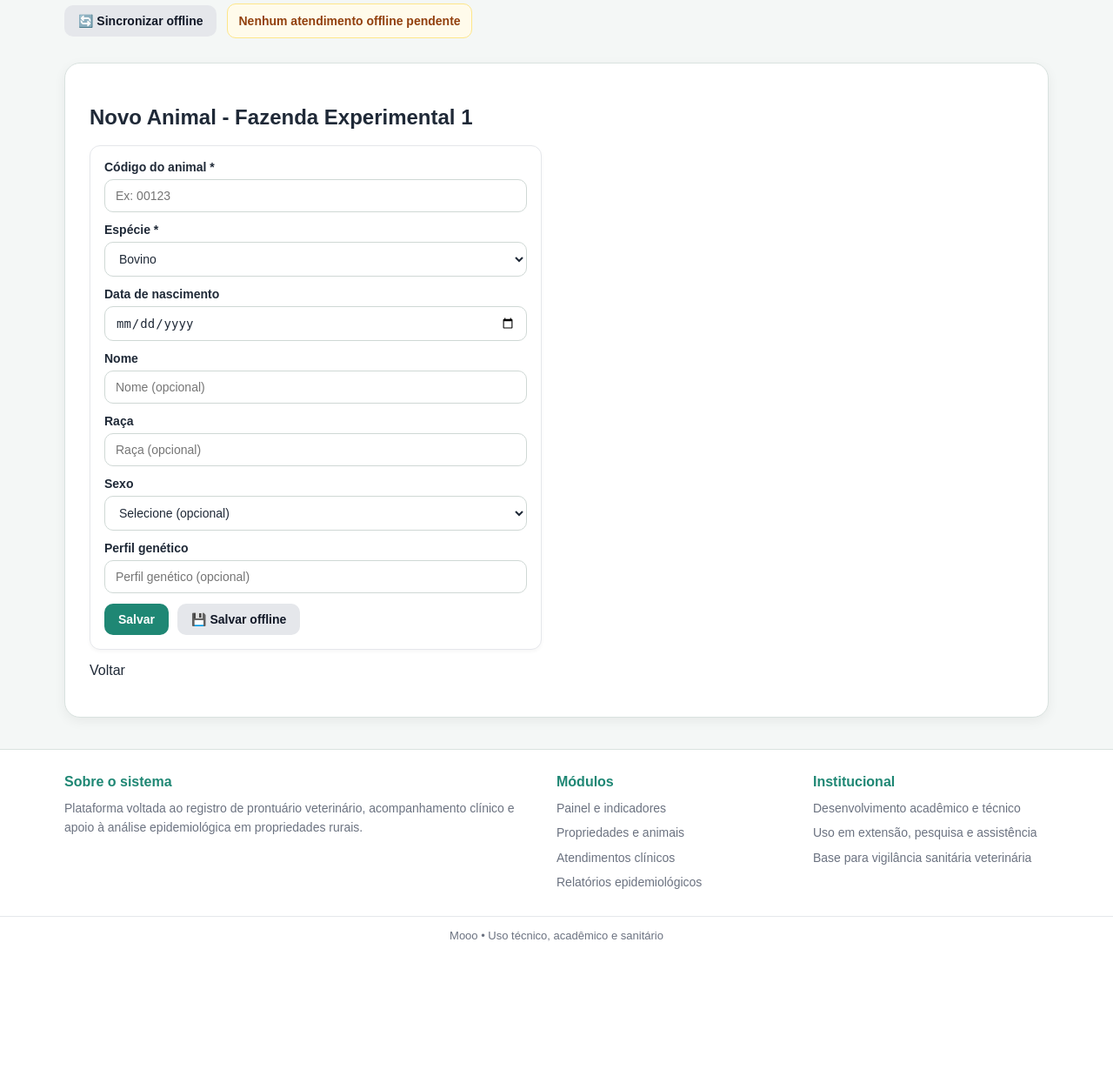
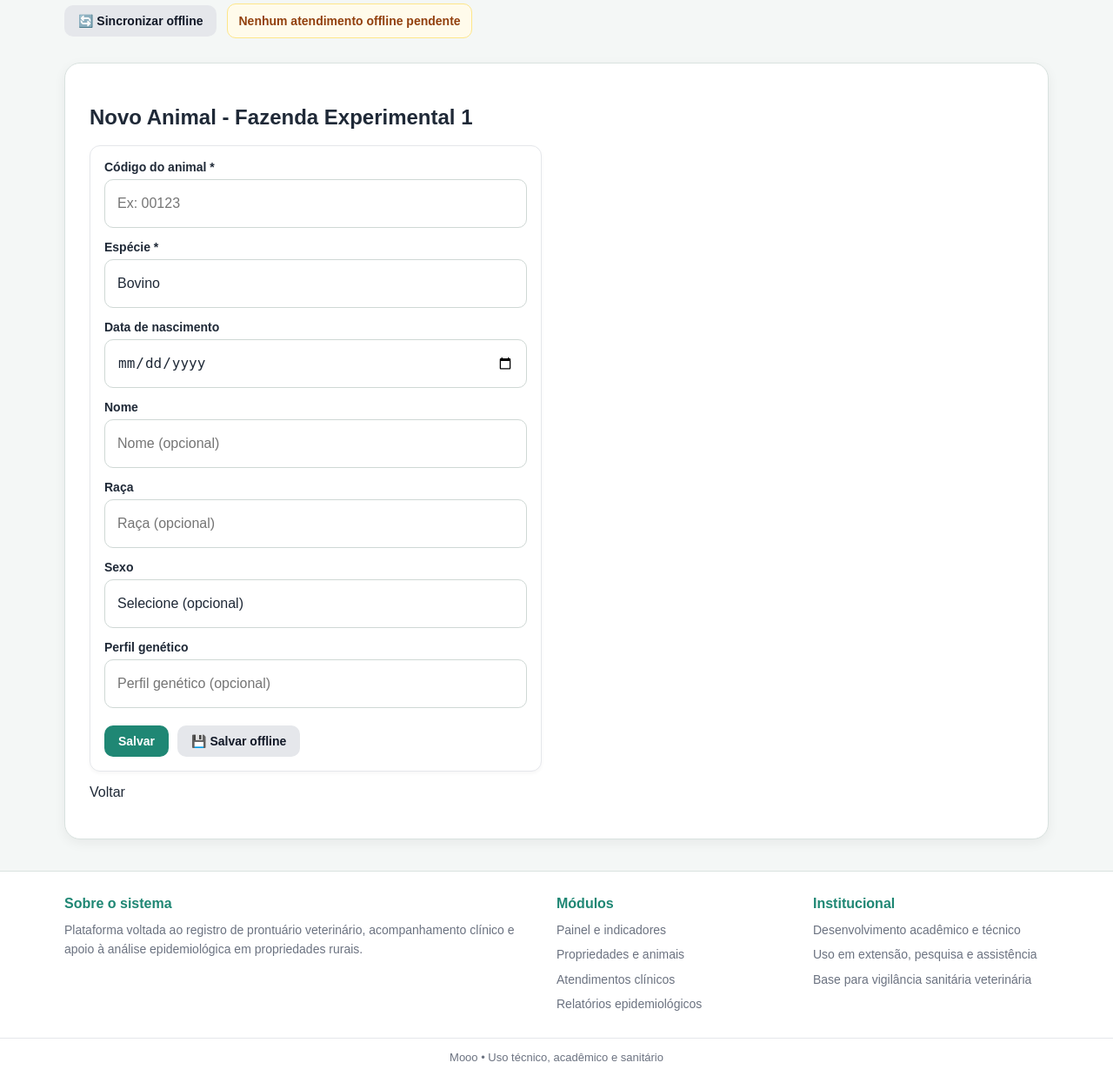
Before and after one commit to glauciocassiano-star/plataforma-relatorios, a Flask app: page /propriedades/1/animais/novo in a window 1280 px wide. Shown: the part 163-1400 px from the top of the page at 87% size. Before the commit the page ends 1245 px from the top, so only its background shows below. Run offline with Flask 3, Linux system fonts and the light colour scheme; a user stored in the database is signed in; data comes from the database, SQL or seed files in the repository.

Commit message:
ajuste layout animal

```diff
--- a/app/templates/animal_novo.html
+++ b/app/templates/animal_novo.html
@@ -1,21 +1,67 @@
 {% extends "base.html" %}
 
+{% block title %}Novo Animal{% endblock %}
+
 {% block content %}
+
+<style>
+  .campo-padrao {
+    min-height: 56px;
+    padding: 12px 14px;
+    border: 1px solid #cfd8d5;
+    border-radius: 10px;
+    background: #ffffff;
+    color: #1f2937;
+    font-size: 16px;
+    width: 100%;
+    box-sizing: border-box;
+    -webkit-appearance: none;
+    appearance: none;
+  }
+
+  input[type="date"].campo-padrao {
+    display: block;
+  }
+
+  @media (max-width: 768px) {
+    .animal-form-card {
+      padding: 14px !important;
+      max-width: 100% !important;
+    }
+
+    .animal-form-acoes {
+      flex-direction: column;
+      align-items: stretch !important;
+    }
+
+    .animal-form-acoes .btn,
+    .animal-form-acoes button {
+      width: 100%;
+    }
+  }
+</style>
+
 <h2 style="margin-bottom:18px;">Novo Animal - {{ propriedade.nome }}</h2>
 
-<form method="POST" style="
+<form
+  method="POST"
+  id="formAnimal"
+  class="animal-form-card"
+  style="
     display:grid;
-  gap:12px;
+    gap:14px;
     max-width:520px;
     padding:16px;
     border:1px solid #e5e7eb;
     border-radius:12px;
     background:#ffffff;
     box-shadow:0 2px 4px rgba(0,0,0,0.04);
-">
+  "
+>
   <div style="display:grid;gap:6px;">
     <label for="codigo"><b>Código do animal *</b></label>
     <input
+      class="campo-padrao"
       type="text"
       name="codigo"
       id="codigo"
@@ -26,7 +72,7 @@
 
   <div style="display:grid;gap:6px;">
     <label for="especie"><b>Espécie *</b></label>
-    <select name="especie" id="especie" required>
+    <select class="campo-padrao" name="especie" id="especie" required>
       <option value="bovino" selected>Bovino</option>
       <option value="equino">Equino</option>
       <option value="ovino">Ovino</option>
@@ -39,12 +85,18 @@
 
   <div style="display:grid;gap:6px;">
     <label for="data_nascimento">Data de nascimento</label>
-    <input type="date" name="data_nascimento" id="data_nascimento" />
+    <input
+      class="campo-padrao"
+      type="date"
+      name="data_nascimento"
+      id="data_nascimento"
+    />
   </div>
 
   <div style="display:grid;gap:6px;">
     <label for="nome">Nome</label>
     <input
+      class="campo-padrao"
       type="text"
       name="nome"
       id="nome"
@@ -55,6 +107,7 @@
   <div style="display:grid;gap:6px;">
     <label for="raca">Raça</label>
     <input
+      class="campo-padrao"
       type="text"
       name="raca"
       id="raca"
@@ -64,7 +117,7 @@
 
   <div style="display:grid;gap:6px;">
     <label for="sexo">Sexo</label>
-    <select name="sexo" id="sexo">
+    <select class="campo-padrao" name="sexo" id="sexo">
       <option value="">Selecione (opcional)</option>
       <option value="M">Macho</option>
       <option value="F">Fêmea</option>
@@ -74,6 +127,7 @@
   <div style="display:grid;gap:6px;">
     <label for="perfil_genetico">Perfil genético</label>
     <input
+      class="campo-padrao"
       type="text"
       name="perfil_genetico"
       id="perfil_genetico"
@@ -81,7 +135,10 @@
     />
   </div>
 
-  <div style="display:flex;gap:10px;flex-wrap:wrap;">
+  <div
+    class="animal-form-acoes"
+    style="display:flex;gap:10px;flex-wrap:wrap;margin-top:6px;"
+  >
     <button type="submit">Salvar</button>
 
     <button type="button" onclick="salvarOffline()" class="btn btn-secondary">
@@ -95,4 +152,29 @@
     Voltar
   </a>
 </p>
+
+<script>
+  function salvarOffline() {
+    const form = document.getElementById("formAnimal");
+    const formData = new FormData(form);
+    const dados = {};
+
+    formData.forEach((value, key) => {
+      dados[key] = value;
+    });
+
+    dados._offline_id = crypto.randomUUID();
+    dados._salvo_em = new Date().toISOString();
+    dados._tipo = "animal";
+    dados._propriedade_id = "{{ propriedade.id }}";
+
+    let lista = JSON.parse(localStorage.getItem("animais_offline") || "[]");
+    lista.push(dados);
+
+    localStorage.setItem("animais_offline", JSON.stringify(lista));
+
+    alert("Animal salvo offline com sucesso!");
+  }
+</script>
+
 {% endblock %}
```
Lines whose indentation alone changed are shown as unchanged.
